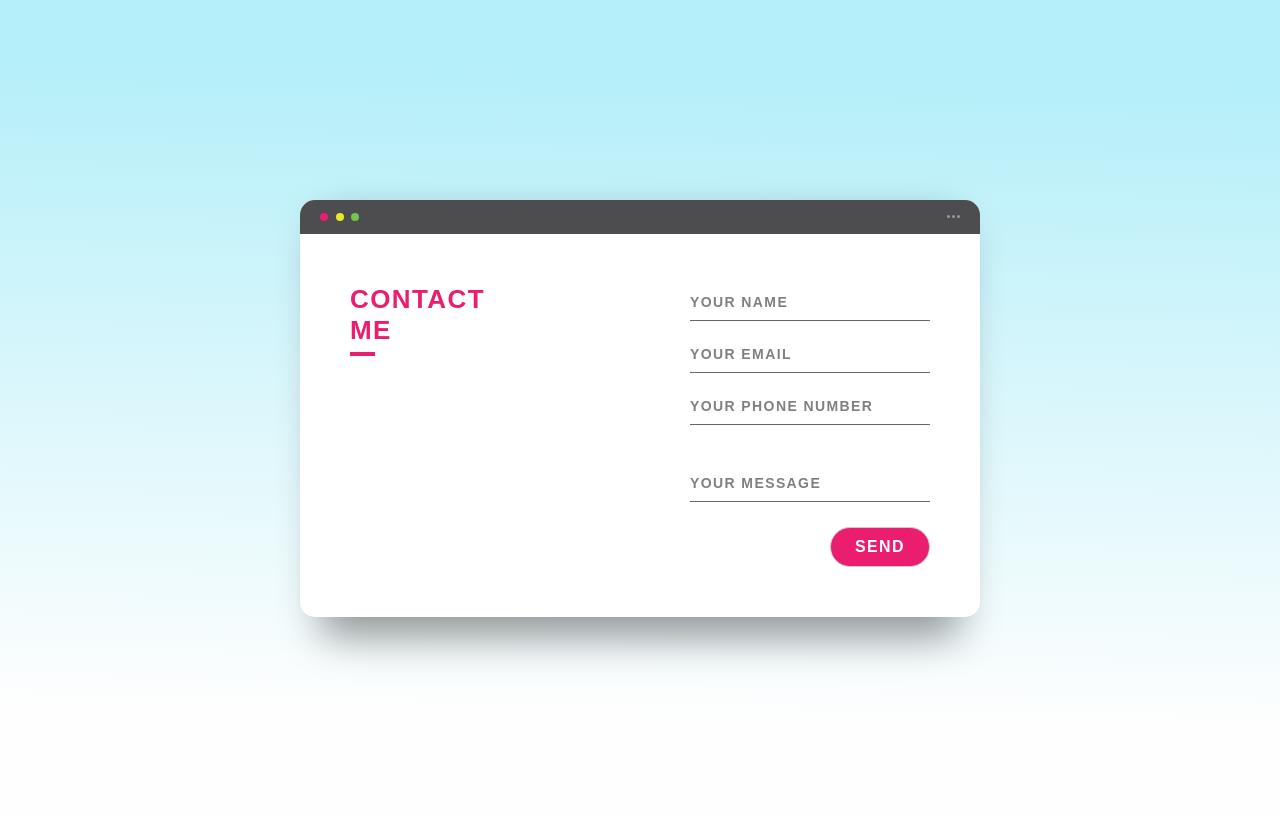
After one commit to ntvuongg/vnese-id-extractor-v2, a FastAPI app: template sources/Views/templates/contact.html in a window 1280 px wide. The commit adds this page. Run offline with FastAPI, Linux system fonts and the light colour scheme; the template is opened without the code that fills it, so the values that code supplies are empty; parts of the project's set-up code (start-up, migrations or seed data) failed here and were passed over; some libraries are stand-ins or nearby versions.

```diff
--- a/sources/Controllers/main.py
+++ b/sources/Controllers/main.py
@@ -1,3 +1,4 @@
+from typing import Optional
 from pylibsrtp import Session
 from sources import app, templates
 from fastapi import Request, UploadFile, File, Depends, Form
@@ -16,7 +17,6 @@ import numpy as np
 from vietocr.tool.predictor import Predictor
 from vietocr.tool.config import Cfg
 import sources.Controllers.config as cfg
-import shutil
 
 """ ---- Setup ---- """
 # Init Database
@@ -61,6 +61,15 @@ FACE_CROP_DIR = cfg.FACE_DIR
 """ ---- ##### -----"""
 class feedback_Request(BaseModel):
     content: str
+    rating: int
+    class Config:
+        orm_mode = True
+
+class contact_Request(BaseModel):
+    name: str
+    email: str
+    phone: Optional[str] = None
+    message: str
     class Config:
         orm_mode = True
 
@@ -82,17 +91,20 @@ async def home(request: Request):
     return templates.TemplateResponse("home.html", {"request": request})
 
 @app.get("/id_card")
-async def home(request: Request):
+async def id_extract_page(request: Request):
     return templates.TemplateResponse("idcard.html", {"request": request})
 
 @app.get("/ekyc")
-async def ekyc_home(request: Request):
+async def ekyc_page(request: Request):
     return templates.TemplateResponse("ekyc.html", {"request": request})
 
+@app.get("/feedback")
+async def feedback_page(request: Request):
+    return templates.TemplateResponse("feedback.html", {"request": request})
 
-@app.get("/feedback")
-async def feedback_home(request: Request):
-    return templates.TemplateResponse("feedback.html", {"request": request})
+@app.get("/contact")
+async def contact_page(request: Request):
+    return templates.TemplateResponse("contact.html", {"request": request})
 
 @app.post("/uploader")
 async def upload(file: UploadFile = File(...)):
@@ -157,7 +169,7 @@ async def extract_info(ekyc=False, path_id = None):
     # CORNER.show()
 
     CONTENT = CONTENT_MODEL(aligned)
-    CONTENT.save(save_dir='results/')
+    # CONTENT.save(save_dir='results/')
     predictions = CONTENT.pred[0]
     categories = predictions[:, 5].tolist()  # Class
     if 7 not in categories:
@@ -215,9 +227,10 @@ async def download(file: str = Form(...)):
         return JSONResponse(status_code=405, content={"message": error})
 
 @app.post("/feedback")
-async def save_feedback(content: str = Form(...), db: Session = Depends(get_db)):
+async def save_feedback(content: str = Form(...), rating: int = Form(...), db: Session = Depends(get_db)):
     feedback = Feedback()
     feedback.content = content
+    feedback.rating = rating
     db.add(feedback)
     db.commit()
 
@@ -227,6 +240,11 @@ async def save_feedback(content: str = Form(...), db: Session = Depends(get_db))
                 }
 
     return JSONResponse(content=response)
+
+@app.post("/contact")
+async def contact(request: contact_Request):
+    # print(request.name)
+    pass
 
 @app.post("/ekyc/uploader")
 async def get_id_card(id: UploadFile = File(...), img: UploadFile = File(...)):
--- a/sources/Models/database.py
+++ b/sources/Models/database.py
@@ -2,7 +2,7 @@ from sqlalchemy import create_engine
 from sqlalchemy.ext.declarative import declarative_base
 from sqlalchemy.orm import sessionmaker
 
-SQLALCHEMY_DATABASE_URL = "sqlite:///./sources/Database/database.db"
+SQLALCHEMY_DATABASE_URL = "sqlite:///sources/Database/database.db"
 # SQLALCHEMY_DATABASE_URL = "postgresql://user:password@postgresserver/db"
 
 engine = create_engine(
--- a/sources/Models/models.py
+++ b/sources/Models/models.py
@@ -7,4 +7,5 @@ class Feedback(Base):
 
     id = Column(Integer, primary_key=True, index=True)
     content = Column(String)
+    rating = Column(Integer)
     post_date = Column(DateTime, default=dt.datetime.now)
--- /dev/null
+++ b/sources/Views/templates/contact.html
@@ -0,0 +1,63 @@
+<!doctype html>
+<html lang="en">
+  <head>
+  	<title>Contact</title>
+    <meta charset="utf-8">
+    <meta name="viewport" content="width=device-width, initial-scale=1, shrink-to-fit=no">
+    <script src="https://ajax.googleapis.com/ajax/libs/jquery/3.6.0/jquery.min.js"></script>
+    <script src="//cdn.jsdelivr.net/npm/sweetalert2@11"></script>
+    <link href="{{ url_for('static', path='css/contact.css') }}" rel="stylesheet">
+	</head>
+	<body>
+        <div class="background">
+            <div class="container">
+              <div class="screen">
+                <div class="screen-header">
+                  <div class="screen-header-left">
+                    <div class="screen-header-button close"></div>
+                    <div class="screen-header-button maximize"></div>
+                    <div class="screen-header-button minimize"></div>
+                  </div>
+                  <div class="screen-header-right">
+                    <div class="screen-header-ellipsis"></div>
+                    <div class="screen-header-ellipsis"></div>
+                    <div class="screen-header-ellipsis"></div>
+                  </div>
+                </div>
+                <form class="contact_form">
+                <div class="screen-body">
+                  <div class="screen-body-item left">
+                    <div class="app-title">
+                      <span>CONTACT</span>
+                      <span>ME</span>
+                    </div>
+                    <!-- <div class="app-contact">CONTACT INFO : +62 81 314 928 595</div> -->
+                  </div>
+                    <div class="screen-body-item">
+                        <div class="app-form">
+                        <div class="app-form-group">
+                            <input class="app-form-control" id="name" placeholder="Your name">
+                        </div>
+                        <div class="app-form-group">
+                            <input type="email" class="app-form-control" id="email" placeholder="Your email">
+                        </div>
+                        <div class="app-form-group">
+                            <input class="app-form-control" id="phone" placeholder="Your phone number">
+                        </div>
+                        <div class="app-form-group message">
+                            <input class="app-form-control" id="message" placeholder="Your Message">
+                        </div>
+                        <div class="app-form-group buttons">
+                            <!-- <button class="app-form-button">CANCEL</button> -->
+                            <button class="app-form-button">SEND</button>
+                        </div>
+                        </div>
+                    </div>
+                </form>
+                </div>
+              </div>
+            </div>
+          </div>
+        <script src="{{ url_for('static', path='js/contact.js') }}"></script>
+	</body>
+</html>
--- a/sources/Views/templates/ekyc.html
+++ b/sources/Views/templates/ekyc.html
@@ -61,7 +61,7 @@
                     <span class="tooltip">About</span>
                 </li>
                 <li>
-                    <a href="#">
+                    <a href="contact">
                         <i class='bx bxs-contact' ></i>
                         <span class="links-name">Contact</span>
                     </a>
@@ -111,7 +111,7 @@
                     <div class="drag-area">
                             <!-- <button id='close'>close</button>    -->
                         <div class="icon">
-                            <i class="fas fa-id-card"></i>
+                            <i class='fas fa-file-contract' style='font-size:24px'></i>
                         </div>
                         <span class="header">Drag & Drop</span>
                         <span class="header">or <span class="button">Click here to browse</span></span>
--- a/sources/Views/templates/idcard.html
+++ b/sources/Views/templates/idcard.html
@@ -62,7 +62,7 @@
                     <span class="tooltip">About</span>
                 </li>
                 <li>
-                    <a href="#">
+                    <a href="contact">
                         <i class='bx bxs-contact' ></i>
                         <span class="links-name">Contact</span>
                     </a>
--- /dev/null
+++ b/sources/static/css/contact.css
@@ -0,0 +1,243 @@
+*,
+*:before,
+*:after {
+  box-sizing: border-box;
+  -webkit-font-smoothing: antialiased;
+  -moz-osx-font-smoothing: grayscale;
+}
+
+body {
+  background: linear-gradient(181.2deg, rgb(181, 239, 249) 10.5%, rgb(254, 254, 254) 86.8%);
+  font-size: 12px;
+}
+
+body,
+button,
+input {
+  font-family: "Montserrat", sans-serif;
+  font-weight: 700;
+  letter-spacing: 1.4px;
+}
+
+.background {
+  display: flex;
+  min-height: 100vh;
+}
+
+.container {
+  flex: 0 1 700px;
+  margin: auto;
+  padding: 10px;
+}
+
+.screen {
+  position: relative;
+  background: white;
+  border-radius: 15px;
+}
+
+.screen:after {
+  content: "";
+  display: block;
+  position: absolute;
+  top: 0;
+  left: 20px;
+  right: 20px;
+  bottom: 0;
+  border-radius: 15px;
+  box-shadow: 0 20px 40px rgba(0, 0, 0, 0.4);
+  z-index: -1;
+}
+
+.screen-header {
+  display: flex;
+  align-items: center;
+  padding: 10px 20px;
+  background: #4d4d4f;
+  border-top-left-radius: 15px;
+  border-top-right-radius: 15px;
+}
+
+.screen-header-left {
+  margin-right: auto;
+}
+
+.screen-header-button {
+  display: inline-block;
+  width: 8px;
+  height: 8px;
+  margin-right: 3px;
+  border-radius: 8px;
+  background: white;
+}
+
+.screen-header-button.close {
+  background: #ed1c6f;
+}
+
+.screen-header-button.maximize {
+  background: #e8e925;
+}
+
+.screen-header-button.minimize {
+  background: #74c54f;
+}
+
+.screen-header-right {
+  display: flex;
+}
+
+.screen-header-ellipsis {
+  width: 3px;
+  height: 3px;
+  margin-left: 2px;
+  border-radius: 8px;
+  background: #999;
+}
+
+.screen-body {
+  display: flex;
+}
+
+.screen-body-item {
+  flex: 1;
+  padding: 50px;
+}
+
+.screen-body-item.left {
+  display: flex;
+  flex-direction: column;
+}
+
+.app-title {
+  display: flex;
+  flex-direction: column;
+  position: relative;
+  color: #ea1d6f;
+  font-size: 26px;
+}
+
+.app-title:after {
+  content: "";
+  display: block;
+  position: absolute;
+  left: 0;
+  bottom: -10px;
+  width: 25px;
+  height: 4px;
+  background: #ea1d6f;
+}
+
+.app-contact {
+  margin-top: auto;
+  font-size: 8px;
+  color: #888;
+}
+
+.app-form-group {
+  margin-bottom: 15px;
+}
+
+.app-form-group.message {
+  margin-top: 40px;
+}
+
+.app-form-group.buttons {
+  margin-bottom: 0;
+  text-align: right;
+}
+
+.app-form-control {
+  width: 100%;
+  padding: 10px 0;
+  background: none;
+  border: none;
+  border-bottom: 1px solid #666;
+  color: #4d4d4f;
+  font-size: 14px;
+  text-transform: uppercase;
+  outline: none;
+  transition: border-color 0.2s;
+}
+
+.app-form-control::placeholder {
+  color: gray;
+}
+
+.app-form-control:focus {
+  border-bottom-color: #ea1d6f;
+}
+
+.app-form-button {
+  padding: 8px 16px;
+  width: 100px;
+  height: 40px;
+  background-color: #ea1d6f;
+  color: #fff;
+  border: 1px solid #ccc;
+  border-radius: 30px;
+  margin-top: 10px;
+  font-size: 16px;
+  transition: 0.3s;
+}
+
+.app-form-button:hover {
+  background-color: #c4135a;
+}
+
+.credits {
+  display: flex;
+  justify-content: center;
+  align-items: center;
+  margin-top: 20px;
+  color: #ffa4bd;
+  font-family: "Roboto Condensed", sans-serif;
+  font-size: 16px;
+  font-weight: normal;
+}
+
+.credits-link {
+  display: flex;
+  align-items: center;
+  color: #fff;
+  font-weight: bold;
+  text-decoration: none;
+}
+
+.dribbble {
+  width: 20px;
+  height: 20px;
+  margin: 0 5px;
+}
+
+@media screen and (max-width: 520px) {
+  .screen-body {
+    flex-direction: column;
+  }
+
+  .screen-body-item.left {
+    margin-bottom: 30px;
+  }
+
+  .app-title {
+    flex-direction: row;
+  }
+
+  .app-title span {
+    margin-right: 12px;
+  }
+
+  .app-title:after {
+    display: none;
+  }
+}
+
+@media screen and (max-width: 600px) {
+  .screen-body {
+    padding: 40px;
+  }
+
+  .screen-body-item {
+    padding: 0;
+  }
+}
--- a/sources/static/css/feedback.css
+++ b/sources/static/css/feedback.css
@@ -99,6 +99,10 @@ p.mt-3{
 
 .icon{
     transition: all 0.2s ease ;
+    margin-top: 10px;
+}
+.icon.selected{
+    margin-top: 0px;
 }
 
 .icon:hover{
--- a/sources/static/css/home.css
+++ b/sources/static/css/home.css
@@ -20,7 +20,7 @@ body,h1,h2,h3,h4,h5,h6 {
 
 #bg_img{
     width: 100%;
-    height: 100%;
+    height: 100vh;
 }
 
 .welcome{
--- /dev/null
+++ b/sources/static/js/contact.js
@@ -0,0 +1,53 @@
+$('form').on('submit', function(e){
+    var name = $('#name').val();
+    var email = $('#email').val();
+    var phoneNumber = $('#phone').val();
+    var message = $('message').val();
+
+    if (!name){
+        Swal.fire({
+            icon: 'error',
+            title: 'Oops...',
+            text: 'Please type your name!'
+          })
+          e.preventDefault();
+    }
+    else if (!email){
+        Swal.fire({
+            icon: 'error',
+            title: 'Oops...',
+            text: 'Please type your email!'
+          })
+          e.preventDefault();
+    }
+    else if (message == ''){
+        Swal.fire({
+            icon: 'error',
+            title: 'Oops...',
+            text: 'Please type your message!'
+          })
+          e.preventDefault();
+    }
+    else{
+        var formData = {
+            name: $("#name").val().toString(),
+            email: $("#email").val().toString(),
+            phone: $("#phone").val().toString(),
+            message: $("#message").val().toString(),
+          };
+        $.ajax({
+            type: 'POST',
+            url: '/contact',
+            data: JSON.stringify(formData),
+            headers: {
+                'Accept': 'application/json',
+                'Content-Type': 'application/json'
+            },
+        });
+        Swal.fire({
+            icon: 'success',
+            title: 'Success',
+            text: 'Thanks for contacting!',
+          })
+    }
+})
--- a/sources/static/js/script.js
+++ b/sources/static/js/script.js
@@ -131,7 +131,7 @@ xhr.onreadystatechange = function(e) {
   e.preventDefault();
 
   if (xhr.readyState == XMLHttpRequest.DONE && xhr.status == 200) {
-    loading_off()
+    loading_off();
     const data = JSON.parse(xhr.responseText).data;
     const update =  new Date();
     document.querySelector('.person__img').innerHTML = `<img src="/static/results/0.jpg?v=${update.getTime()}" />`; // To update avoid using image from cache
```
Also changed, not shown: requirements.txt (+19 -36 lines), sources/Views/templates/feedback.html (+8 -7 lines), sources/static/js/feedback.js (+7 -1 lines), README.md, sources/Database/database.db, sources/static/face/face_crop.jpg (added), 2 other files.
